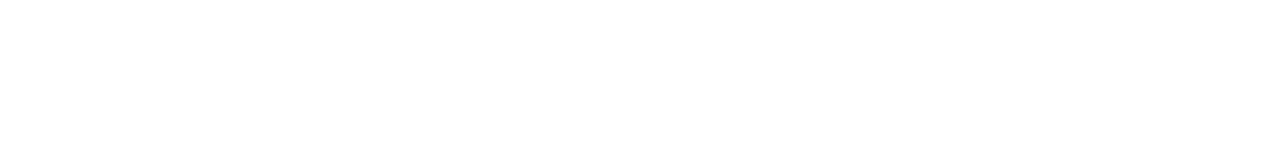
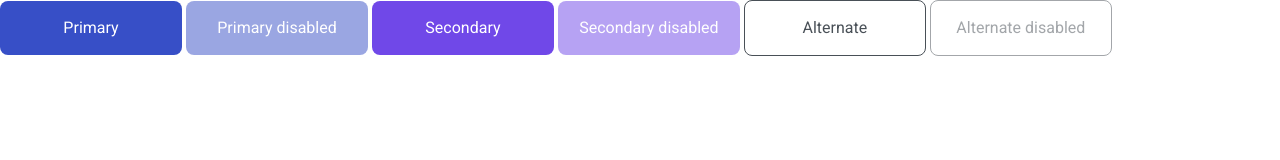
Before and after one commit to js-tasks-ru/htmlcss-20250123_alexandra-vyunnik, a website: page 03-lection1/01-button/index.html in a window 1280 px wide. Drawn offline with Linux system fonts and the light colour scheme.

Commit message:
made buttons and accordion for 03-lection1

```diff
--- a/03-lection1/01-button/button.css
+++ b/03-lection1/01-button/button.css
@@ -1 +1,73 @@
-/* Стилизация кнопки */
+.button {
+    font-family: 'Roboto', sans-serif;
+    font-size: 16px;
+    padding: 15px 14px;
+    width: 182px;
+    border-radius: 8px;
+}
+
+.button__primary {
+    background-color: var(--blue);
+    border: none;
+    color: var(--white);
+    cursor: pointer;
+}
+
+.button__primary:hover {
+    background-color: #2342C0;
+    border: none;
+    color: var(--white);
+    transition: opacity 200ms ease-in-out, background 200ms ease-in-out;
+}
+
+.button__primary_disabled:disabled {
+    background-color: var(--blue);
+    border: none;
+    color: var(--white);
+    opacity: 0.5;
+    cursor: default;
+}
+
+.button__secondary {
+    background-color: var(--purple);
+    border: none;
+    color: var(--white);
+    cursor: pointer;
+}
+
+.button__secondary:hover {
+    background-color: #5028C6;
+    border: none;
+    color: var(--white);
+    transition: opacity 200ms ease-in-out, background 200ms ease-in-out;
+}
+
+
+.button__secondary_disabled:disabled {
+    background-color: var(--purple);
+    border: none;
+    color: var(--white);
+    opacity: 0.5;
+    cursor: default;
+}
+
+.button__alternate {
+    background-color: var(--white);
+    border: 1px solid var(--grey-4);
+    color: var(--grey-4);
+    cursor: pointer;
+}
+
+.button__alternate:hover {
+    background-color: var(--white);
+    border: 1px solid var(--black);
+    color: var(--grey-4);
+}
+
+
+.button__alternate_disabled:disabled {
+    background-color: var(--white);
+    border: 1px solid var(--grey-4);
+    color: var(--grey-4);
+    opacity: 0.5;
+}
--- a/03-lection1/01-button/index.html
+++ b/03-lection1/01-button/index.html
@@ -6,6 +6,11 @@
         <link rel="stylesheet" href="./button.css">
     </head>
     <body>
-
+        <button class="button button__primary">Primary</button>
+        <button class="button button__primary_disabled" disabled>Primary disabled</button>
+        <button class="button button__secondary">Secondary</button>
+        <button class="button button__secondary_disabled" disabled>Secondary disabled</button>
+        <button class="button button__alternate">Alternate</button>
+        <button class="button button__alternate_disabled" disabled>Alternate disabled</button>
     </body>
 </html>
```
Also changed, not shown: 03-lection1/02-accordion/accordion.css (+25 -1 lines), 03-lection1/02-accordion/index.html (+11 -3 lines).
